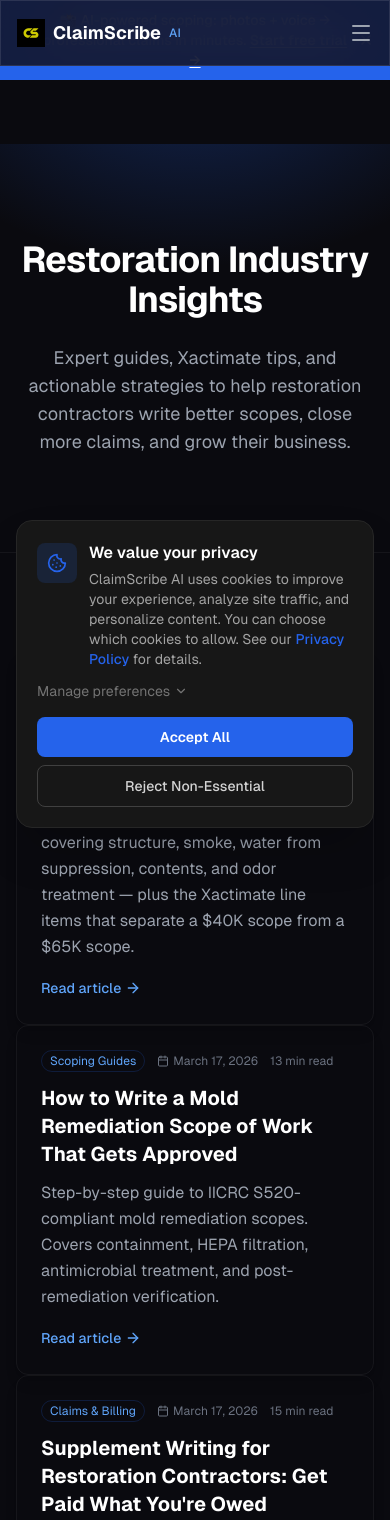
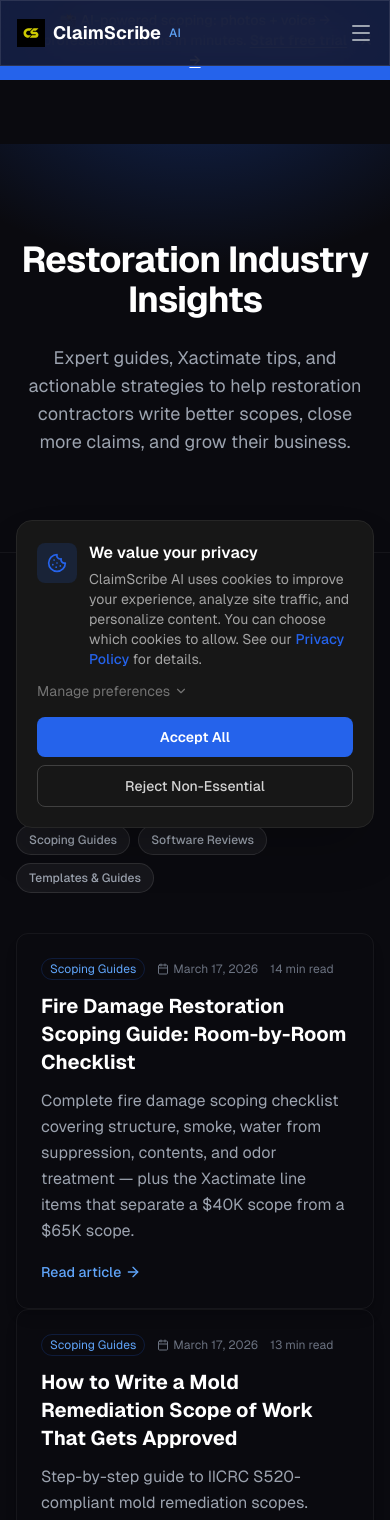
Before and after one commit to nolanterry/claimscribe-site, a Next.js app: page /blog in a window 390 px wide. Shown: the top 1520 px of the page. Built offline with nearby package versions, Linux system fonts and the light colour scheme.

Commit message:
feat: add blog search with instant filtering and category chips

```diff
--- a/src/app/blog/page.tsx
+++ b/src/app/blog/page.tsx
@@ -1,8 +1,6 @@
 import { NewsletterSignup } from "@/components/newsletter-signup";
+import { BlogSearch } from "@/components/blog-search";
 import type { Metadata } from "next";
-import Link from "next/link";
-import { ArrowRight, Calendar } from "lucide-react";
-import { Card, CardContent } from "@/components/ui/card";
 
 export const metadata: Metadata = {
   title: "Blog - Restoration Industry Insights & Tips",
@@ -215,39 +213,7 @@ export default function BlogIndexPage() {
 
       <section className="py-24 border-t border-white/5">
         <div className="mx-auto max-w-4xl px-4 sm:px-6 lg:px-8">
-          <div className="space-y-6">
-            {posts.map((post) => (
-              <Link key={post.slug} href={`/blog/${post.slug}`}>
-                <Card className="hover:border-primary-600/30 transition-colors bg-card/50 group">
-                  <CardContent className="p-6 sm:p-8">
-                    <div className="flex items-center gap-3 text-xs text-gray-500 mb-3">
-                      <span className="px-2 py-0.5 rounded-full border border-primary-600/20 text-primary-400">
-                        {post.category}
-                      </span>
-                      <span className="flex items-center gap-1">
-                        <Calendar className="h-3 w-3" />
-                        {new Date(post.date).toLocaleDateString("en-US", {
-                          year: "numeric",
-                          month: "long",
-                          day: "numeric",
-                        })}
-                      </span>
-                      <span>{post.readTime}</span>
-                    </div>
-                    <h2 className="text-xl sm:text-2xl font-bold text-white mb-3 group-hover:text-primary-400 transition-colors">
-                      {post.title}
-                    </h2>
-                    <p className="text-gray-400 leading-relaxed mb-4">
-                      {post.excerpt}
-                    </p>
-                    <span className="inline-flex items-center text-sm text-primary-400 font-medium">
-                      Read article <ArrowRight className="ml-1 h-4 w-4" />
-                    </span>
-                  </CardContent>
-                </Card>
-              </Link>
-            ))}
-          </div>
+          <BlogSearch posts={posts} />
         </div>
       </section>
       <div className="max-w-3xl mx-auto px-4 pb-12"><NewsletterSignup /></div>
--- /dev/null
+++ b/src/components/blog-search.tsx
@@ -0,0 +1,140 @@
+"use client";
+
+import { useState, useMemo } from "react";
+import Link from "next/link";
+import { ArrowRight, Calendar } from "lucide-react";
+import { Card, CardContent } from "@/components/ui/card";
+
+interface Post {
+  slug: string;
+  title: string;
+  excerpt: string;
+  date: string;
+  readTime: string;
+  category: string;
+}
+
+export function BlogSearch({ posts }: { posts: Post[] }) {
+  const [query, setQuery] = useState("");
+  const [activeCategory, setActiveCategory] = useState<string | null>(null);
+
+  const categories = useMemo(() => {
+    const cats = Array.from(new Set(posts.map((p) => p.category)));
+    cats.sort();
+    return cats;
+  }, [posts]);
+
+  const filtered = useMemo(() => {
+    const q = query.toLowerCase().trim();
+    return posts.filter((post) => {
+      const matchesCategory = !activeCategory || post.category === activeCategory;
+      const matchesQuery =
+        !q ||
+        post.title.toLowerCase().includes(q) ||
+        post.excerpt.toLowerCase().includes(q) ||
+        post.category.toLowerCase().includes(q);
+      return matchesCategory && matchesQuery;
+    });
+  }, [posts, query, activeCategory]);
+
+  return (
+    <>
+      {/* Search + Filter */}
+      <div className="mb-10 space-y-4">
+        <div className="relative">
+          <svg
+            className="absolute left-3 top-1/2 -translate-y-1/2 h-5 w-5 text-gray-500"
+            fill="none"
+            viewBox="0 0 24 24"
+            strokeWidth={1.5}
+            stroke="currentColor"
+          >
+            <path
+              strokeLinecap="round"
+              strokeLinejoin="round"
+              d="M21 21l-5.197-5.197m0 0A7.5 7.5 0 105.196 5.196a7.5 7.5 0 0010.607 10.607z"
+            />
+          </svg>
+          <input
+            type="text"
+            placeholder="Search articles..."
+            value={query}
+            onChange={(e) => setQuery(e.target.value)}
+            className="w-full rounded-lg border border-white/10 bg-white/5 py-3 pl-10 pr-4 text-sm text-white placeholder:text-gray-500 focus:border-primary-500 focus:outline-none focus:ring-2 focus:ring-primary-500/20 transition-colors"
+            aria-label="Search blog posts"
+          />
+        </div>
+        <div className="flex flex-wrap gap-2">
+          <button
+            onClick={() => setActiveCategory(null)}
+            className={`px-3 py-1.5 rounded-full text-xs font-medium transition-colors ${
+              !activeCategory
+                ? "bg-primary-600 text-white"
+                : "bg-white/5 text-gray-400 hover:bg-white/10 border border-white/10"
+            }`}
+          >
+            All
+          </button>
+          {categories.map((cat) => (
+            <button
+              key={cat}
+              onClick={() => setActiveCategory(activeCategory === cat ? null : cat)}
+              className={`px-3 py-1.5 rounded-full text-xs font-medium transition-colors ${
+                activeCategory === cat
+                  ? "bg-primary-600 text-white"
+                  : "bg-white/5 text-gray-400 hover:bg-white/10 border border-white/10"
+              }`}
+            >
+              {cat}
+            </button>
+          ))}
+        </div>
+      </div>
+
+      {/* Results */}
+      <div className="space-y-6">
+        {filtered.length === 0 && (
+          <p className="text-center text-gray-500 py-12">
+            No articles found. Try a different search term or category.
+          </p>
+        )}
+        {filtered.map((post) => (
+          <Link key={post.slug} href={`/blog/${post.slug}`}>
+            <Card className="hover:border-primary-600/30 transition-colors bg-card/50 group">
+              <CardContent className="p-6 sm:p-8">
+                <div className="flex items-center gap-3 text-xs text-gray-500 mb-3">
+                  <span className="px-2 py-0.5 rounded-full border border-primary-600/20 text-primary-400">
+                    {post.category}
+                  </span>
+                  <span className="flex items-center gap-1">
+                    <Calendar className="h-3 w-3" />
+                    {new Date(post.date).toLocaleDateString("en-US", {
+                      year: "numeric",
+                      month: "long",
+                      day: "numeric",
+                    })}
+                  </span>
+                  <span>{post.readTime}</span>
+                </div>
+                <h2 className="text-xl sm:text-2xl font-bold text-white mb-3 group-hover:text-primary-400 transition-colors">
+                  {post.title}
+                </h2>
+                <p className="text-gray-400 leading-relaxed mb-4">{post.excerpt}</p>
+                <span className="inline-flex items-center text-sm text-primary-400 font-medium">
+                  Read article <ArrowRight className="ml-1 h-4 w-4" />
+                </span>
+              </CardContent>
+            </Card>
+          </Link>
+        ))}
+      </div>
+
+      {/* Result count */}
+      {(query || activeCategory) && filtered.length > 0 && (
+        <p className="text-xs text-gray-500 mt-6 text-center">
+          Showing {filtered.length} of {posts.length} articles
+        </p>
+      )}
+    </>
+  );
+}
```
